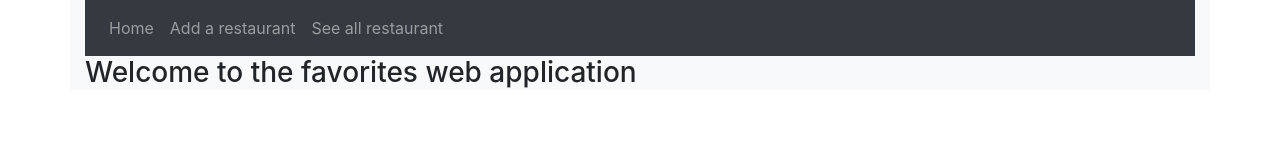
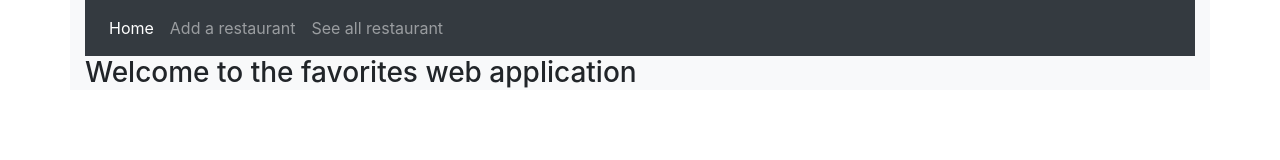
Before and after one commit to RitchieN27/favoritesFrontend, an Angular app: page / in a window 1280 px wide. Shown: the top 160 px of the page. Built offline with nearby package versions, Linux system fonts and the light colour scheme.

Commit message:
Added routerLinkActive css class to the top navigation bar

```diff
--- a/src/app/menu/menu.component.html
+++ b/src/app/menu/menu.component.html
@@ -3,13 +3,16 @@
     <div class="navbar-collapse" id="navbarSupportedContent">
         <ul class="navbar-nav mr-auto">
           <li class="nav-item">
-            <a class="nav-link" routerLink="">Home <span class="sr-only">(current)</span></a>
+            <a class="nav-link" routerLink="" [routerLinkActive]="[ 'active' ]" [routerLinkActiveOptions]=
+            '{exact:true}'>Home</a>
           </li>
           <li class="nav-item">
-            <a class="nav-link" routerLink="restaurant">Add a restaurant</a>
+            <a class="nav-link" routerLink="restaurant" [routerLinkActive]="[ 'active' ]" [routerLinkActiveOptions]=
+            '{exact:true}'>Add a restaurant</a>
             </li>
         <li class="nav-item">
-            <a class="nav-link" routerLink="restaurants">See all restaurant</a>
+            <a class="nav-link" routerLink="restaurants" [routerLinkActive]="[ 'active' ]" [routerLinkActiveOptions]=
+            '{exact:true}'>See all restaurant</a>
         </li>
         </ul>
       </div>
```
